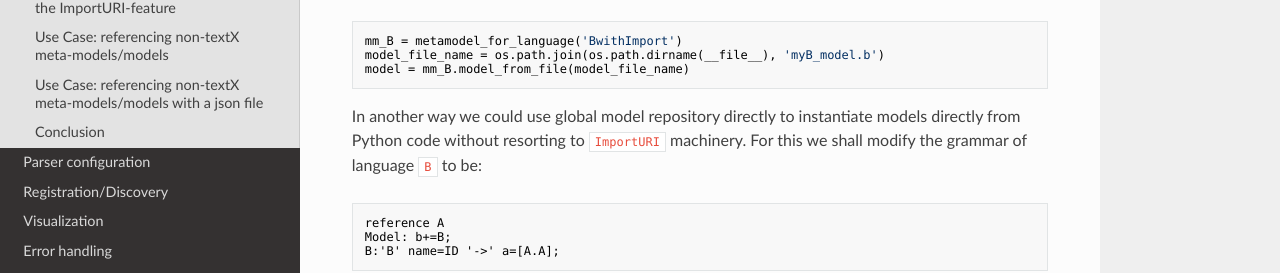
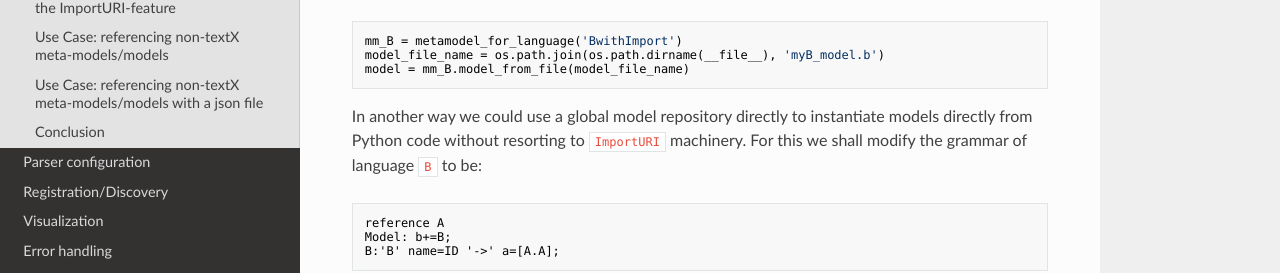
Before and after one commit to textX/textX, an MkDocs documentation site: the page built from docs/multimetamodel.md, in a window 1280 px wide and 900 px high, scrolled down 2182 px. Shown: the part 151-424 px from the top of the window. Built offline with MkDocs 1.6.1, drawn with Linux system fonts in a browser that asks for light colours; nearby versions of some CDN libraries; comment, search, counter and statistics services are not loaded.

Commit message:
minor wording.

````diff
--- a/docs/multimetamodel.md
+++ b/docs/multimetamodel.md
@@ -127,9 +127,9 @@ model_file_name = os.path.join(os.path.dirname(__file__), 'myB_model.b')
 model = mm_B.model_from_file(model_file_name)
 ```
 
-In another way we could use global model repository directly to instantiate
-models directly from Python code without resorting to `ImportURI` machinery. For
-this we shall modify the grammar of language `B` to be:
+In another way we could use a global model repository directly to instantiate
+models directly from Python code without resorting to `ImportURI` machinery.
+For this we shall modify the grammar of language `B` to be:
 
 ```nohighlight
 reference A
````
